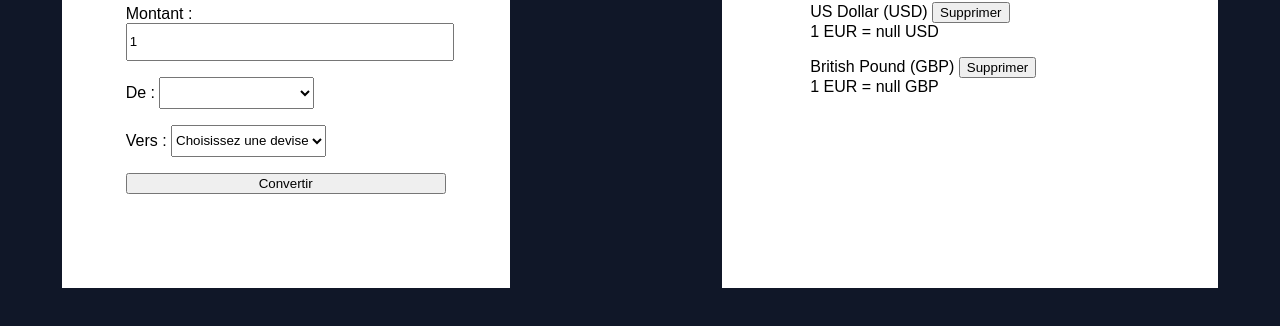
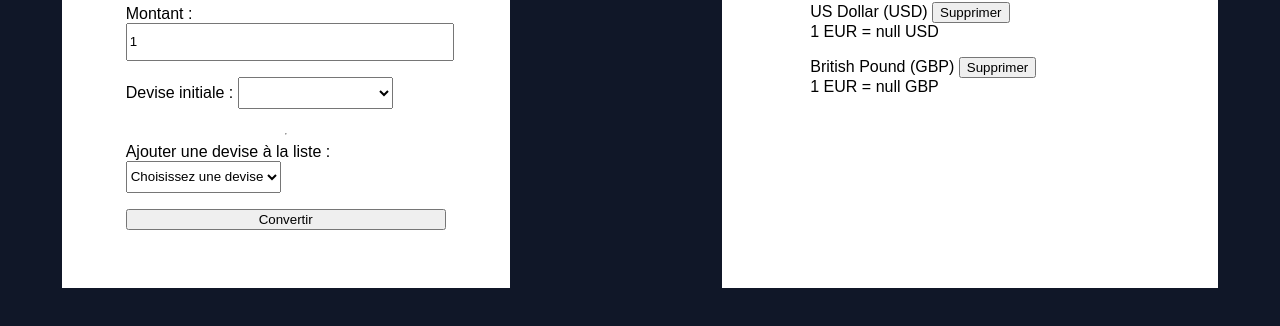
Before and after one commit to RubnK/AlpineJS-Currency-Converter, a plain HTML site: page index.html in a window 1280 px wide. Shown: the part 152-478 px from the top of the page. Drawn offline with nearby package versions, Linux system fonts and the light colour scheme; no server answers.

Commit message:
Change the text of the form

```diff
--- a/index.html
+++ b/index.html
@@ -20,7 +20,7 @@
 
             <!-- Choisir la devise d'origine -->
             <div>
-                <label for="fromCurrency">De :</label>
+                <label for="fromCurrency">Devise initiale :</label>
                 <select id="fromCurrency" x-model="fromCurrency" @change="updateSavedCurrencies">
                     <option value disabled default>Choisissez une devise</option>
                     <template x-for="currency in currencies">
@@ -28,12 +28,12 @@
                     </template>
                 </select>
             </div>
-
+            <hr>
             <!-- Choisir la devise cible -->
             <div>
-                <label for="toCurrency">Vers :</label>
-                <select id="toCurrency" x-model="toCurrency">
-                    <option value disabled default>Choisissez une devise</option>
+                <label for="toCurrency">Ajouter une devise à la liste :</label>
+                <select id="toCurrency" x-model="toCurrency" required>
+                    <option value disabled default>Choisissez une devise </option>
                     <template x-for="currency in currencies">
                         <option :value="currency.code" x-text="currency.name"></option>
                     </template>
@@ -43,7 +43,6 @@
             <!-- Ajouter la devise sauvegardée -->
             <button @click="addSavedCurrency">Convertir</button>
         </div>
-
         <p class="copyright">&copy RubnK 2024</p>
 
         <!-- Liste des devises sauvegardées et conversion vers chacune -->
@@ -63,6 +62,7 @@
             </span>
         </div>
     </div>
+
 
     <script>
         function currencyConverter() {
```
